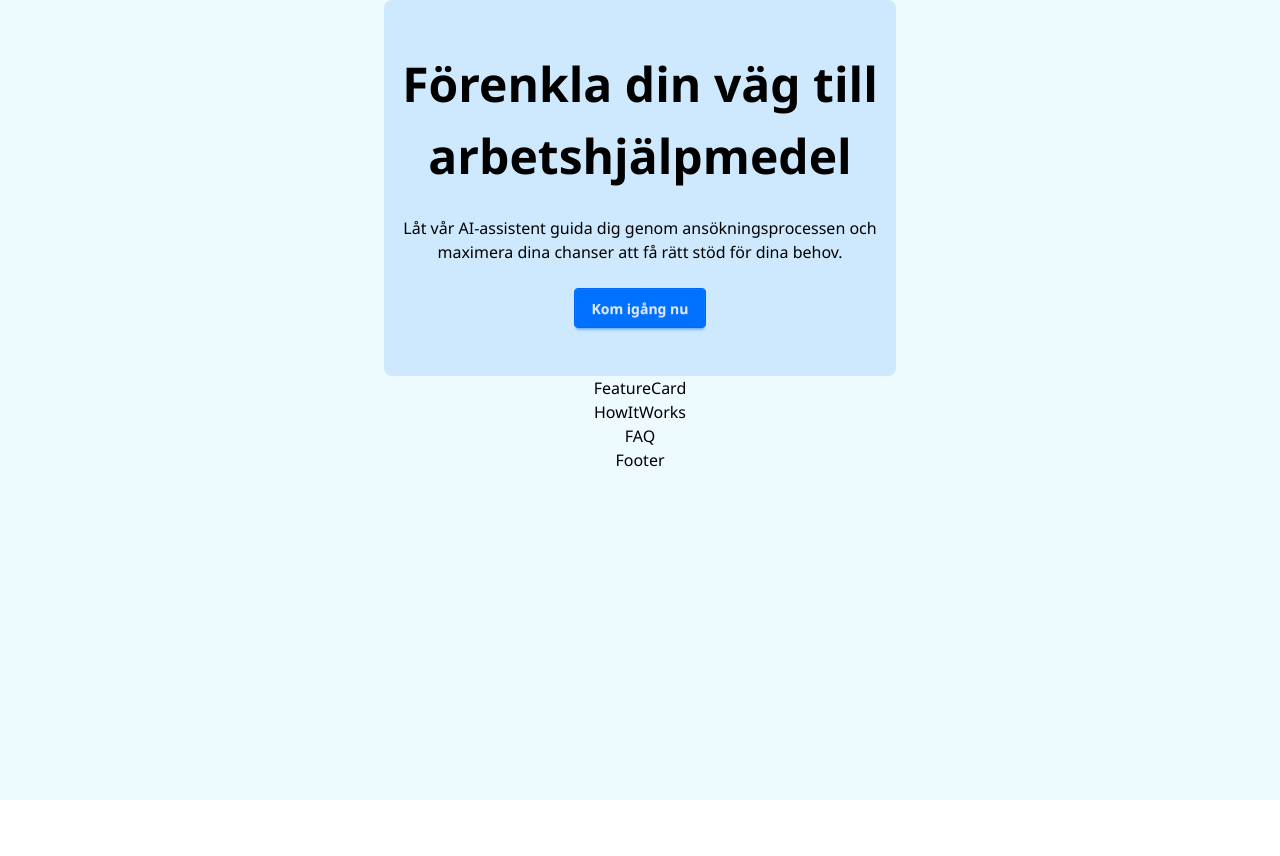
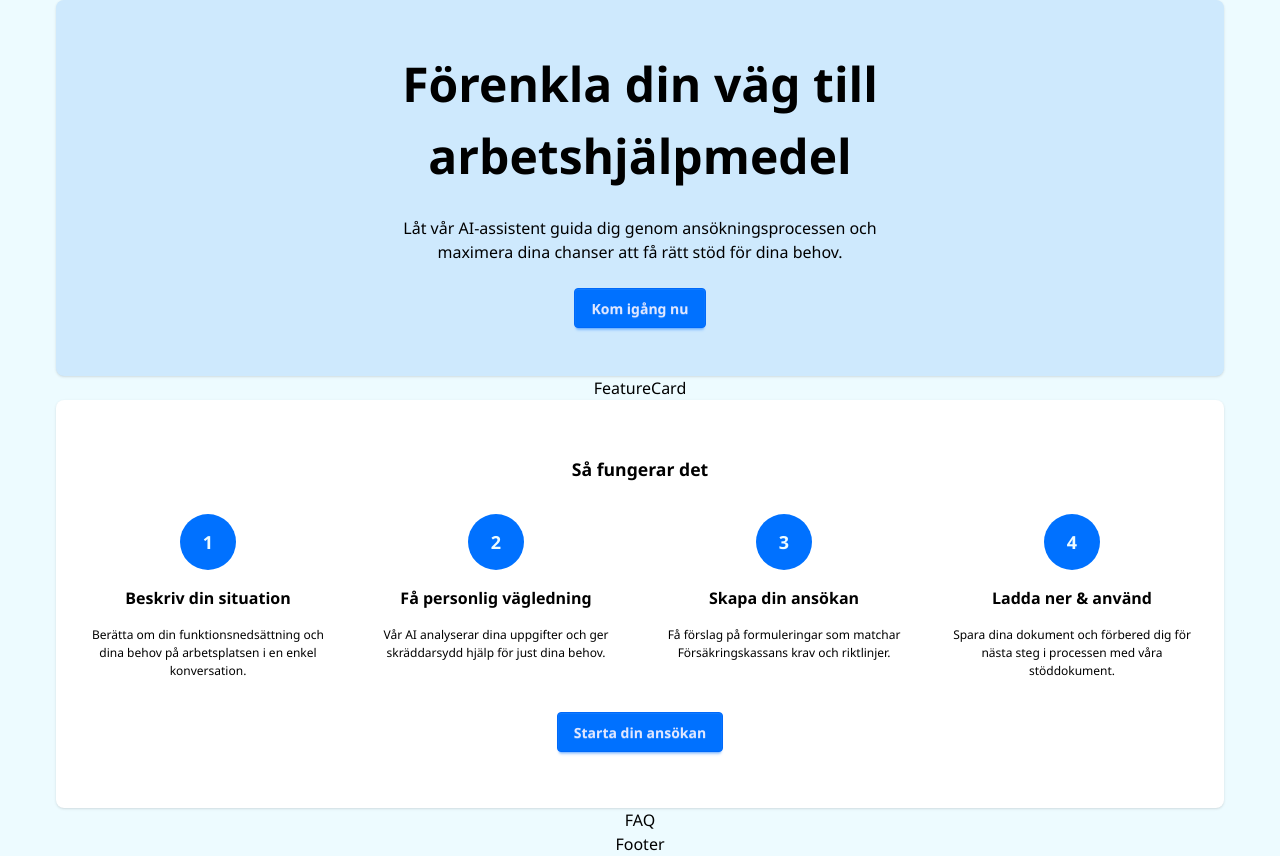
Before and after one commit to Gamefan00/chas_challenge, a Next.js app in the folder frontend/: page / in a window 1280 px wide. Before the commit the page ends 800 px from the top, so only its background shows below. Built offline with nearby package versions, Linux system fonts and the light colour scheme.

Commit message:
added how it works section

```diff
--- a/frontend/app/components/homepage/HeroSection.jsx
+++ b/frontend/app/components/homepage/HeroSection.jsx
@@ -2,8 +2,8 @@ import React from "react";
 
 const HeroSection = () => {
   return (
-    <div className="hero card bg-accent">
-      <div className="hero-content max-w-lg flex-col py-12 text-center">
+    <div className="hero card bg-accent py-8 shadow-sm">
+      <div className="hero-content max-w-lg flex-col text-center">
         <h1>Förenkla din väg till arbetshjälpmedel</h1>
         <p className="py-2 !text-base">
           Låt vår AI-assistent guida dig genom ansökningsprocessen och maximera dina chanser att få
--- a/frontend/app/components/homepage/HowItWorks.jsx
+++ b/frontend/app/components/homepage/HowItWorks.jsx
@@ -1,7 +1,68 @@
 import React from "react";
 
 const HowItWorks = () => {
-  return <div>HowItWorks</div>;
+  // Initialize steps data
+  const steps = [
+    {
+      id: 1,
+      title: "Beskriv din situation",
+      description:
+        "Berätta om din funktionsnedsättning och dina behov på arbetsplatsen i en enkel konversation.",
+    },
+    {
+      id: 2,
+      title: "Få personlig vägledning",
+      description:
+        "Vår AI analyserar dina uppgifter och ger skräddarsydd hjälp för just dina behov.",
+    },
+    {
+      id: 3,
+      title: "Skapa din ansökan",
+      description:
+        "Få förslag på formuleringar som matchar Försäkringskassans krav och riktlinjer.",
+    },
+    {
+      id: 4,
+      title: "Ladda ner & använd",
+      description:
+        "Spara dina dokument och förbered dig för nästa steg i processen med våra stöddokument.",
+    },
+  ];
+
+  return (
+    <div className="card bg-base-100 w-full py-8 shadow-sm">
+      <div className="card-body gap-8">
+        <h2 className="card-title mx-auto">Så fungerar det</h2>
+        {/* Steps grid */}
+        <div className="grid grid-cols-1 gap-8 md:grid-cols-2 lg:grid-cols-4">
+          {steps.map((step) => (
+            <StepSection
+              key={step.id}
+              number={step.id}
+              title={step.title}
+              description={step.description}
+            />
+          ))}
+        </div>
+        {/* Call to action */}
+        <div class="card-actions justify-center">
+          <button class="btn btn-primary">Starta din ansökan</button>
+        </div>
+      </div>
+    </div>
+  );
 };
 
+export function StepSection({ number, title, description }) {
+  return (
+    <div className="mx-auto flex max-w-64 flex-col items-center gap-4 text-center">
+      <div className="bg-primary text-background flex h-14 w-14 items-center justify-center rounded-full text-lg font-bold">
+        {number}
+      </div>
+      <h3>{title}</h3>
+      <p>{description}</p>
+    </div>
+  );
+}
+
 export default HowItWorks;
```
